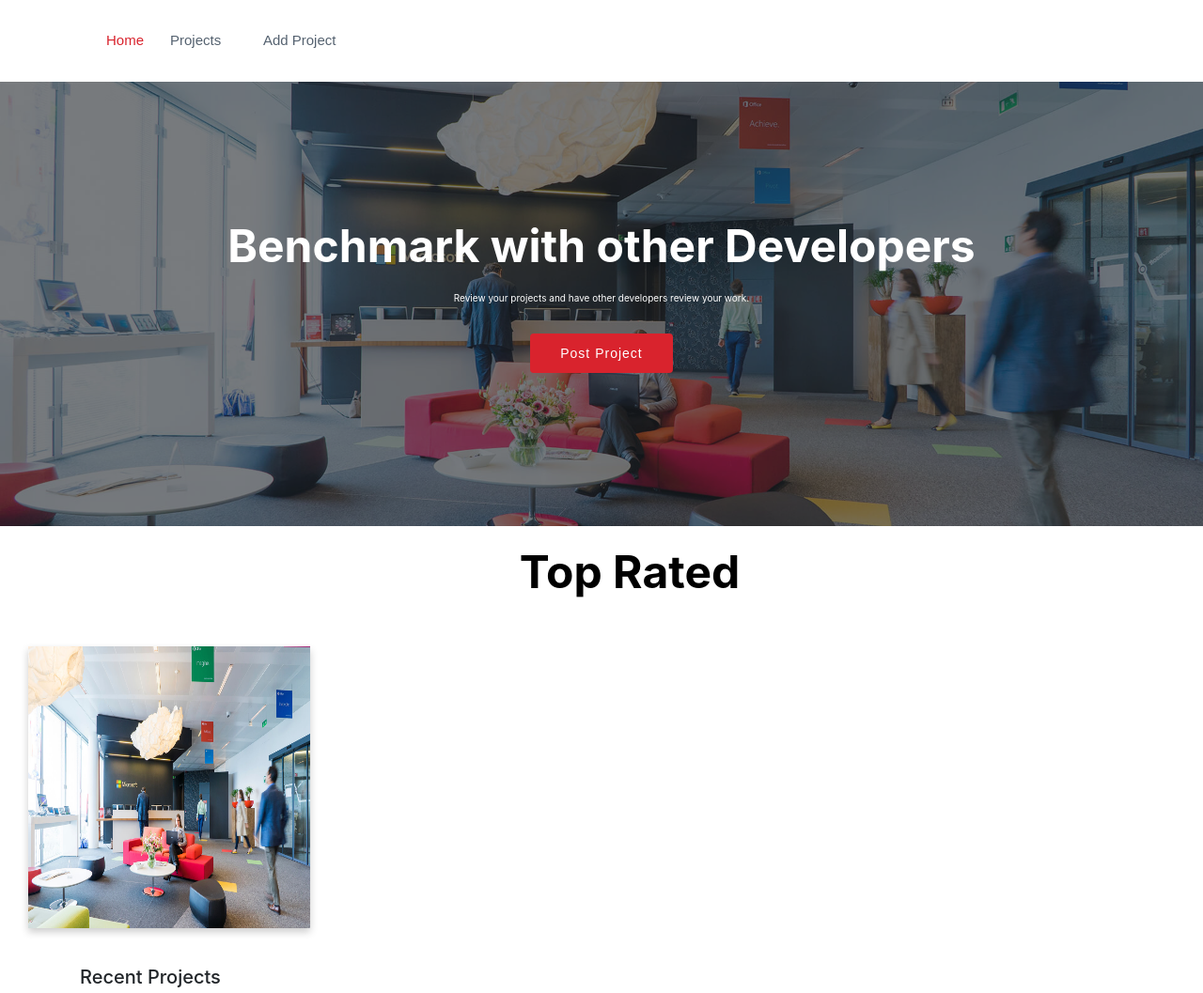
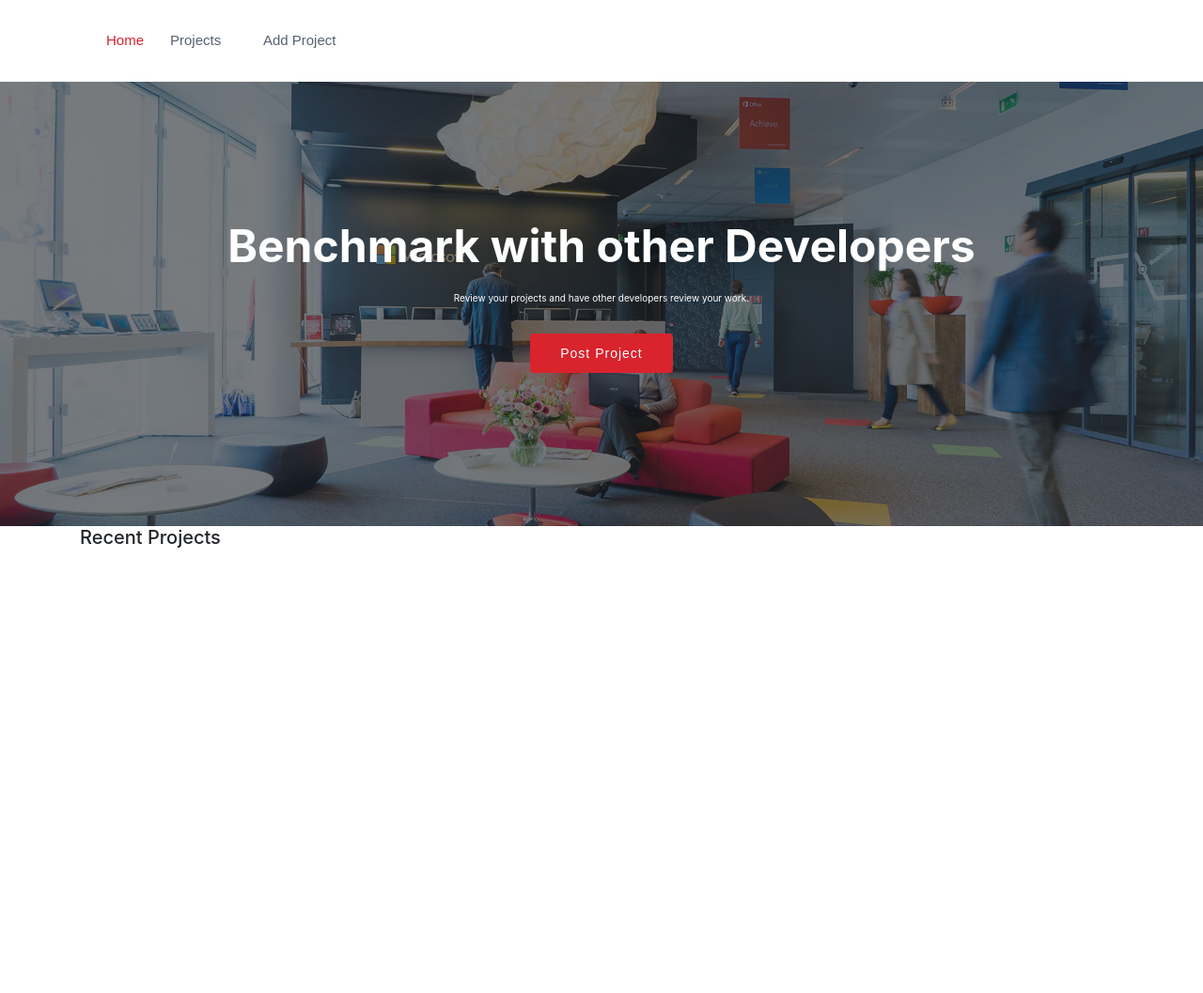
Before and after one commit to ThiraTheNerd/rankme, a Django app: template projects/templates/index.html in a window 1280 px wide. Shown: the whole page at 94% size. After the commit the page ends 583 px from the top, so only its background shows below. Run offline with Django 3.2, Linux system fonts and the light colour scheme; the template is opened without the code that fills it, so the values that code supplies are empty; some libraries are stand-ins or nearby versions.

Commit message:
remove flex-box on index page

```diff
--- a/projects/templates/index.html
+++ b/projects/templates/index.html
@@ -13,23 +13,6 @@
     </div>
   </div>
 </section>
-<div class="flex-box">
-  <h2>Top Rated </h2>
-</div>
-<div class="d-flex flex-row mb-3" id="top-rated">
-  <div class="flip-card">
-    <div class="flip-card-inner">
-      <div class="flip-card-front">
-        <img src="{% static 'photos/slide/slide-1.jpg' %}" alt="Avatar" style="width:300px;height:300px;">
-      </div>
-      <div class="flip-card-back">
-        <h1></h1>
-        <p>Architect & Engineer</p>
-        <p>We love that guy</p>
-      </div>
-    </div>
-  </div>
-</div>
 <!-- ======= Portfolio Section ======= -->
 <section id="portfolio" class="portfolio">
   <div class="container">
```
